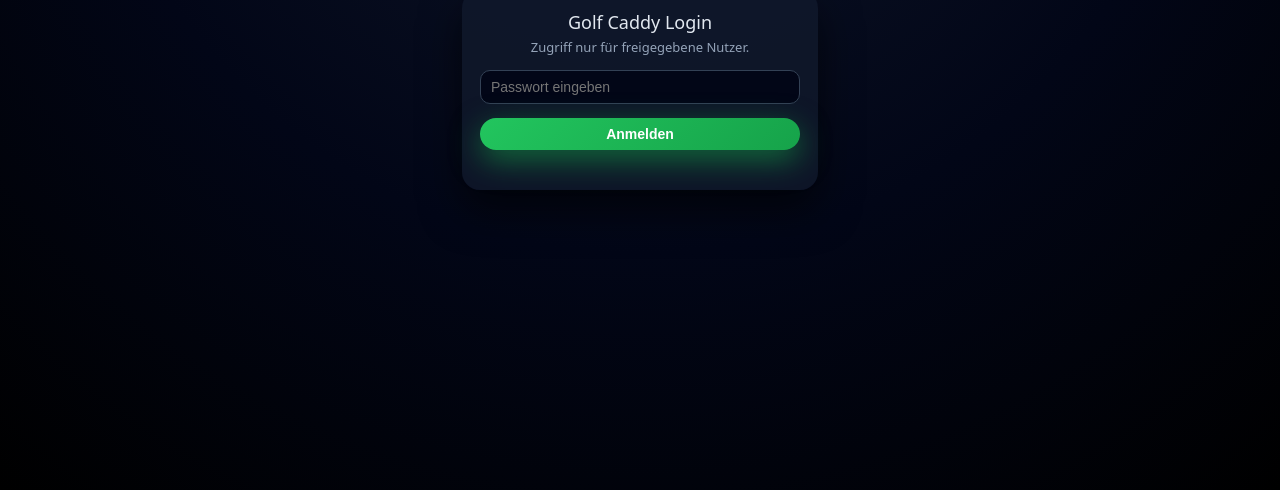
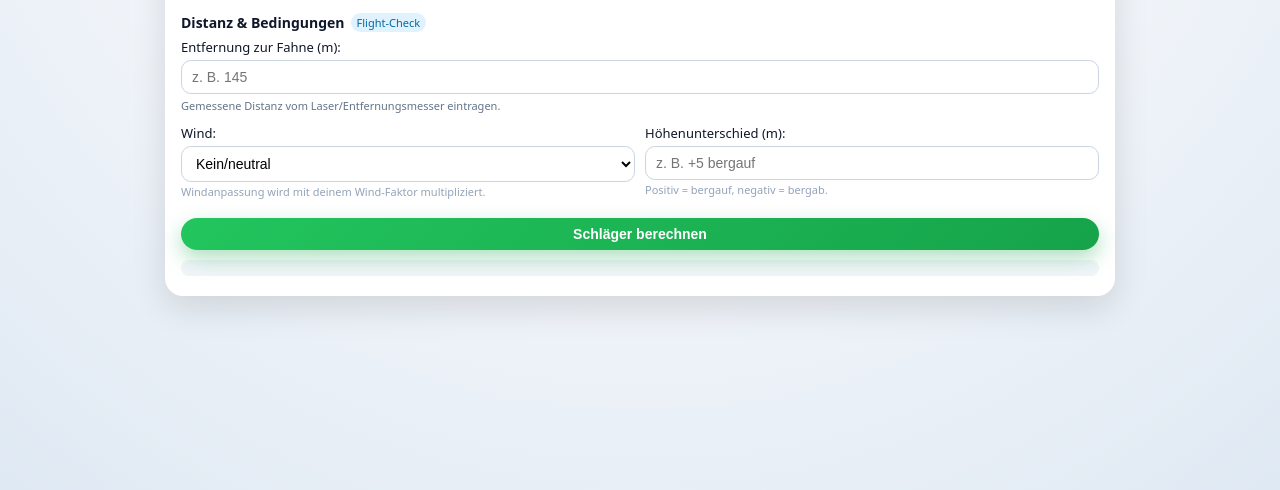
Before and after one commit to Adrionfire/Golf_App, a plain HTML site: page index.html in a window 1280 px wide. Shown: the part 310-800 px from the top of the page. Drawn offline with Linux system fonts and the light colour scheme.

Commit message:
Add files via upload

```diff
--- a/index.html
+++ b/index.html
@@ -396,88 +396,13 @@
             transform: scale(1.1);
         }
 
+        /* Highlight für empfohlenen Schläger */
         .club-highlight {
             background: #dcfce7 !important;
         }
-
-        /* LOGIN-OVERLAY */
-        .login-overlay {
-            position: fixed;
-            inset: 0;
-            background: radial-gradient(circle at top, #0f172a 0, #020617 55%, #000 100%);
-            display: flex;
-            align-items: center;
-            justify-content: center;
-            z-index: 9999;
-        }
-
-        .login-card {
-            background: rgba(15, 23, 42, 0.95);
-            border-radius: 18px;
-            padding: 20px 18px;
-            width: 320px;
-            box-shadow: 0 20px 40px rgba(0, 0, 0, 0.6);
-            color: #e2e8f0;
-            text-align: center;
-        }
-
-        .login-title {
-            font-size: 18px;
-            margin-bottom: 4px;
-        }
-
-        .login-subtitle {
-            font-size: 13px;
-            color: #94a3b8;
-            margin-bottom: 14px;
-        }
-
-        .login-input {
-            width: 100%;
-            padding: 8px 10px;
-            border-radius: 10px;
-            border: 1px solid #334155;
-            background: #020617;
-            color: #e2e8f0;
-            font-size: 14px;
-            margin-bottom: 8px;
-            box-sizing: border-box;
-        }
-
-        .login-input:focus {
-            border-color: #22c55e;
-            outline: none;
-            box-shadow: 0 0 0 2px rgba(34, 197, 94, 0.4);
-        }
-
-        .login-button {
-            width: 100%;
-            margin-top: 6px;
-            background: linear-gradient(135deg, #22c55e, #16a34a);
-            box-shadow: 0 10px 30px rgba(22, 163, 74, 0.6);
-        }
-
-        .login-error {
-            font-size: 12px;
-            color: #f97316;
-            min-height: 16px;
-            margin-top: 4px;
-        }
-
     </style>
 </head>
 <body>
-
-<!-- LOGIN OVERLAY -->
-<div id="loginOverlay" class="login-overlay">
-    <div class="login-card">
-        <div class="login-title">Golf Caddy Login</div>
-        <div class="login-subtitle">Zugriff nur für freigegebene Nutzer.</div>
-        <input id="loginPassword" type="password" class="login-input" placeholder="Passwort eingeben" />
-        <button id="loginButton" class="login-button">Anmelden</button>
-        <div id="loginError" class="login-error"></div>
-    </div>
-</div>
 
 <div class="app">
 
@@ -690,12 +615,6 @@
 </div>
 
 <script>
-    // ===== LOGIN CONFIG =====
-    // ÄNDERE HIER DEIN PASSWORT:
-    const ACCESS_PASSWORDhei = "Abgolfen!"; // <--- anpassen!
-
-    const LOGIN_STORAGE_KEY = "golfCaddyAuthorized";
-
     // Basisdaten
     const defaultClubs = [
         { name: "Driver", distance: 220 },
@@ -1060,40 +979,7 @@
         });
     }
 
-    function setupLogin() {
-        const overlay = document.getElementById("loginOverlay");
-        const pwInput = document.getElementById("loginPassword");
-        const btn = document.getElementById("loginButton");
-        const err = document.getElementById("loginError");
-
-        function authorize() {
-            const entered = pwInput.value || "";
-            if (entered === ACCESS_PASSWORD) {
-                localStorage.setItem(LOGIN_STORAGE_KEY, "ok");
-                overlay.style.display = "none";
-            } else {
-                err.textContent = "Falsches Passwort.";
-            }
-        }
-
-        const stored = localStorage.getItem(LOGIN_STORAGE_KEY);
-        if (stored === "ok") {
-            overlay.style.display = "none";
-            return;
-        }
-
-        btn.addEventListener("click", authorize);
-        pwInput.addEventListener("keyup", (e) => {
-            if (e.key === "Enter") {
-                authorize();
-            }
-        });
-    }
-
     document.addEventListener("DOMContentLoaded", () => {
-        // LOGIN
-        setupLogin();
-
         // DOM References
         const distanceInput = document.getElementById("distanceInput");
         const windSelect = document.getElementById("windSelect");
```
